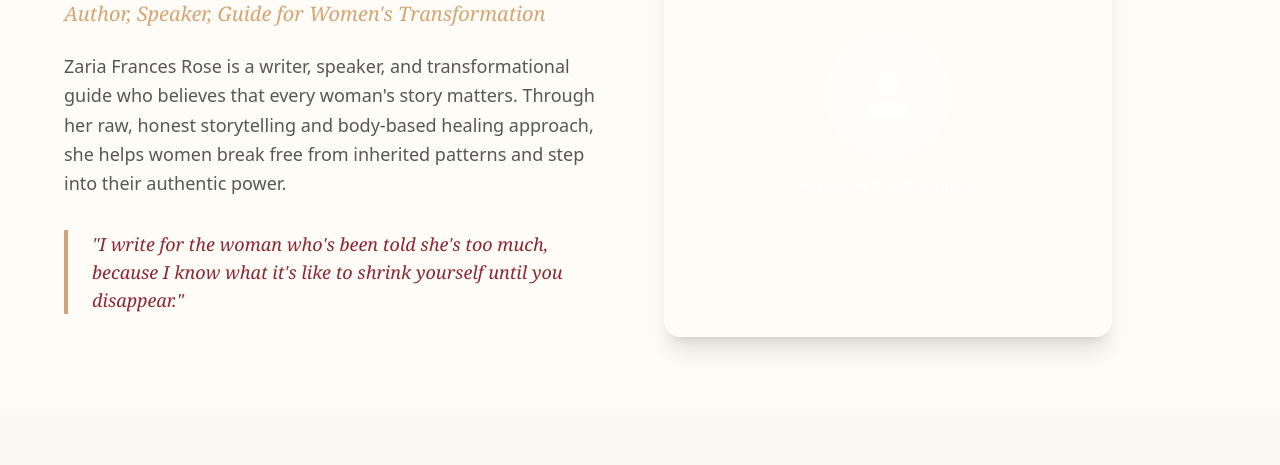
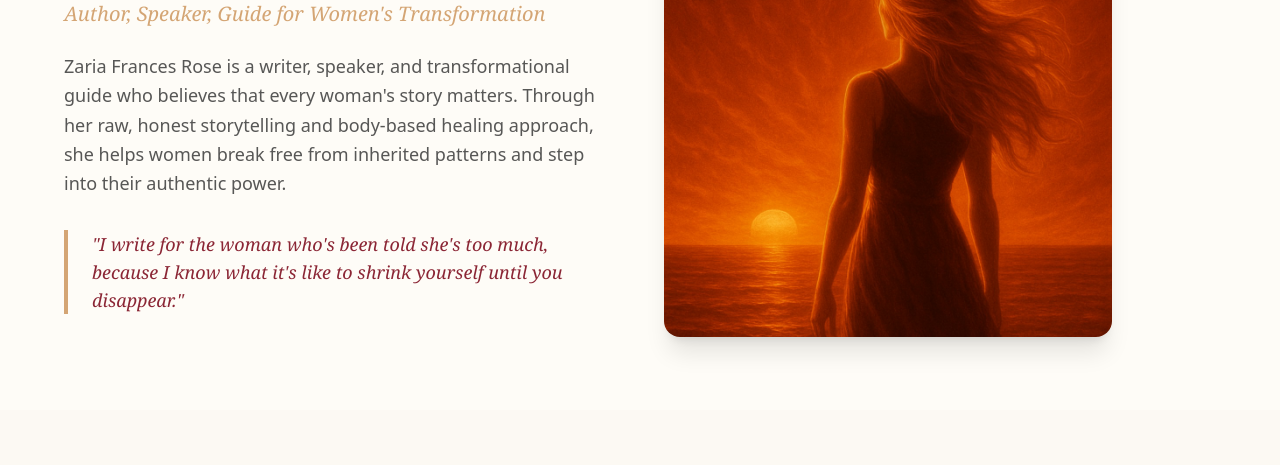
Before and after one commit to sanjays-a11y/unapologetically-too-much-website, a plain HTML site: page about-author.html in a window 1280 px wide. Shown: the part 216-681 px from the top of the page. Drawn offline with nearby package versions, Linux system fonts and the light colour scheme.

Commit message:
Add author photo to about page

```diff
--- a/about-author.html
+++ b/about-author.html
@@ -114,18 +114,10 @@
                 <div class="order-1 lg:order-2">
                     <div class="relative max-w-md mx-auto lg:mx-0">
                         <!-- Author Photo Placeholder -->
-                        <div class="w-full aspect-square bg-gradient-to-br from-secondary/20 to-primary/20 rounded-2xl overflow-hidden shadow-xl">
-                            <div class="w-full h-full flex items-center justify-center bg-gradient-to-br from-secondary via-primary to-secondary">
-                                <div class="text-white text-center">
-                                    <div class="w-32 h-32 bg-white/20 rounded-full mx-auto mb-4 flex items-center justify-center">
-                                        <svg class="w-16 h-16 text-white/60" fill="currentColor" viewBox="0 0 24 24">
-                                            <path d="M12 12c2.21 0 4-1.79 4-4s-1.79-4-4-4-4 1.79-4 4 1.79 4 4 4zm0 2c-2.67 0-8 1.34-8 4v2h16v-2c0-2.66-5.33-4-8-4z"/>
-                                        </svg>
-                                    </div>
-                                    <p class="text-sm opacity-80">Replace with author photo</p>
-                                </div>
-                            </div>
-                        </div>
+ <!-- Author Photo -->
+<div class="w-full aspect-square rounded-2xl overflow-hidden shadow-xl">
+    <img src="assets/images/about-author.jpg" alt="Zaria Frances Rose, Author of Unapologetically Too Much" class="w-full h-full object-cover">
+</div>
                     </div>
                 </div>
             </div>
```
Also changed, not shown: assets/images/about-author.jpg (added).
